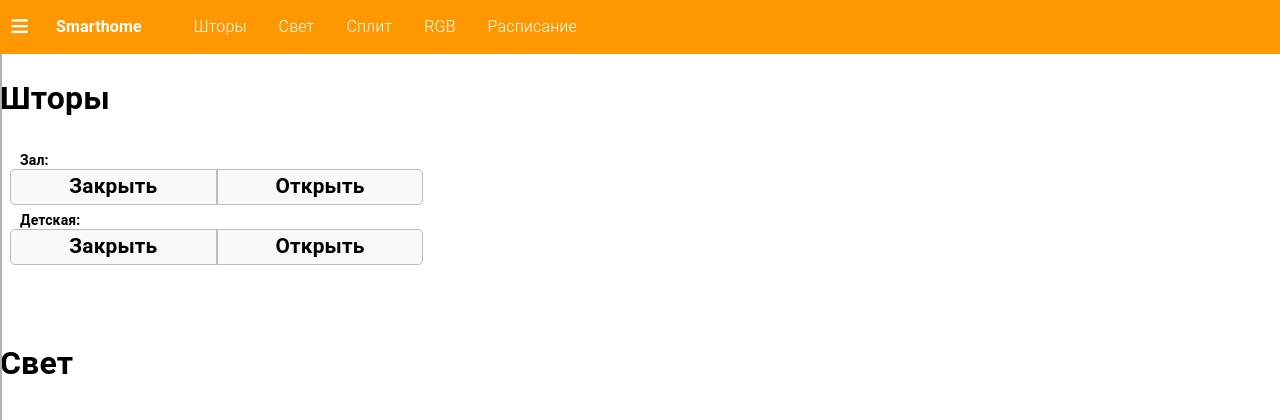
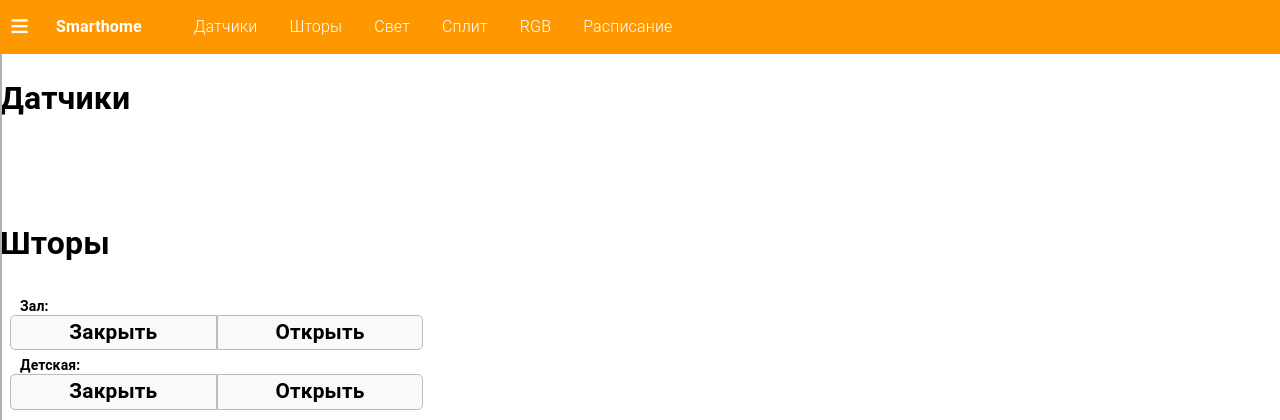
Before and after one commit to AndroiDjo/smarthome, a Flask app: template websrv/templates/index.html in a window 1280 px wide. Shown: the top 420 px of the page. Run offline with Flask 2, Linux system fonts and the light colour scheme; the template is opened without the code that fills it: most values are stand-ins (such as "Sample title", 1, 10 or a date in 2020); parts of the project's set-up code (start-up, migrations or seed data) failed here and were passed over.

Commit message:
вывел датчики в интерфейс

```diff
--- a/websrv/app.py
+++ b/websrv/app.py
@@ -13,7 +13,8 @@ client = mqtt.Client()
 def index():
     json_string = json.dumps(conf.get_config())
     schedule_string = json.dumps(MqttScheduler.getSchedule())
-    return render_template('index.html', config=json_string, schedule=schedule_string)
+    sensors_string = json.dumps(snsr.get_config())
+    return render_template('index.html', config=json_string, schedule=schedule_string, sensors=sensors_string)
 
 @app.route('/dev')
 def indexdev():
--- a/websrv/templates/index.html
+++ b/websrv/templates/index.html
@@ -39,6 +39,7 @@
  <div id="sideNav" class="sidenav">
   <span href="javascript:void(0)" class="close" onclick="document.getElementById('sideNav').classList.toggle('open');">&times;</span>
   <div class="in"></div>
+  <a href="#sensor">Датчики</a>
   <a href="#curtain">Шторы</a>
   <a href="#light">Свет</a>
   <a href="#split">Сплит</a>
@@ -48,6 +49,7 @@
  <div class="sideopen warning"><a onclick="document.getElementById('sideNav').classList.toggle('open');">&equiv;</a></div>
  <ul class="nav fix warning" id="topNav">
   <li><a href="/" class="brand">Smarthome</a></li>
+  <li><a href="#sensor">Датчики</a></li>
   <li><a href="#curtain">Шторы</a></li>
   <li><a href="#light">Свет</a></li>
   <li><a href="#split">Сплит</a></li>
@@ -56,6 +58,11 @@
   <!-- <li class="-exit"><a href="#" id="btn_exit" onclick="logout()">Exit</a></li> -->
   <li class="-icon"><a href="#" onclick="document.getElementById('topNav').classList.toggle('res');">&equiv;</a></li>
  </ul>
+
+    <a name="sensor"><br/><br/></a>
+    <h1>Датчики</h1>
+    <ul id="sensorContainer" class="l-g"></ul>
+
     <a name="curtain"><br/><br/></a>
     <h1>Шторы</h1>
     <div class="row">
@@ -147,10 +154,12 @@
 
     <div id="configs" hidden>{{config}}</div>
     <div id="schedule" hidden>{{schedule}}</div>
+    <div id="sensors" hidden>{{sensors}}</div>
     <script>
      /*************CONSTANT*BEGIN***********/
      var dictSchedulePeriod = {daily:"Ежедневно",workday:"Рабочие дни",weekend:"Выходные дни",hour:"Каждый час",minute:"Каждую минуту",second:"Каждую секунду"};
-     var dictCommands = {'curtain/hall':{'name':'Шторы зал','commands':[{'name':'Закрыть шторы','command':'{"curtain":true,"stepmoveto":19300}','tag':'curtainhallcloseschedule'},{'name':'Открыть шторы','command':'{"curtain":false,"stepmoveto":19000}','tag':'curtainhallopenschedule'}]},'curtain/childroom':{'name':'Шторы детская','commands':[{'name':'Закрыть шторы','command':'{"curtain":true,"stepmoveto":20900}','tag':'curtainchildcloseschedule'},{'name':'Открыть шторы','command':'{"curtain":false,"stepmoveto":20000}','tag':'curtainchildopenschedule'}]},'lightcloud/childroom':{'name':'Тучка','commands':[{'name':'Включить','command':'{"power":true}','tag':'childcloudonschedule'},{'name':'Выключить','command':'{"power":false}','tag':'childcloudoffschedule'}]}};
+     var dictCommands = {'curtain/hall':{'name':'Шторы зал','commands':[{'name':'Закрыть шторы','command':'{"curtain":true,"stepmoveto":19300}','tag':'curtainhallcloseschedule'},{'name':'Открыть шторы','command':'{"curtain":false,"stepmoveto":19000}','tag':'curtainhallopenschedule'}]},'curtain/childroom':{'name':'Шторы детская','commands':[{'name':'Закрыть шторы','command':'{"curtain":true,"stepmoveto":20900}','tag':'curtainchildcloseschedule'},{'name':'Открыть шторы','command':'{"curtain":false,"stepmoveto":20000}','tag':'curtainchildopenschedule'}]},'lightcloud/childroom':{'name':'Тучка','commands':[{'name':'Включить','command':'{"power":true}','tag':'childcloudonschedule'},{'name':'Выключить','command':'{"power":false}','tag':'childcloudoffschedule'}]},'sensor/req':{'name':'Датчики','commands':[{'name':'Получить данные','command':'{"getall":1}','tag':'allsensorsgetschedule'}]}};
+     var dictLocations = {childroom:"Детская", hall:"Зал"};
      var cmdContainerId = 'tdCommandContainer';
      var tdCommandId = 'tdCommandId';
      var tdSelectTopicId = 'tdSelectTopicId';
@@ -162,6 +171,7 @@
 
      var config = JSON.parse($("#configs").text());
      var scheduleJson = JSON.parse($("#schedule").text());
+     var sensorsJson = JSON.parse($("#sensors").text());
 
      function setDefaults(config){
          $("input[type=checkbox]").each(function(index){
@@ -416,12 +426,22 @@
        buildCommandSelect("#"+cmdContainerId, $("#"+tdSelectTopicId+" :selected").val());
      }
 
+     function buildSensorsList(container, json) {
+        $(container).empty();
+        for (var keytag in json) {
+            if (json[keytag].kind === "temperature") {
+                $(container).append($('<li>').html("<b>"+dictLocations[json[keytag].location]+":</b> температура: "+json[keytag].temperature+"; влажность: "+json[keytag].humidity+"%; время замера: "+json[keytag].date));
+            }
+        }
+     }
+
      jQuery(document).ready(function(){
         jQuery('.spoiler-text').hide();
         jQuery('.spoiler').click(function(){
             jQuery(this).toggleClass("folded").toggleClass("unfolded").next().slideToggle('slow');
         });
         setDefaults(config);
+        buildSensorsList("#sensorContainer", sensorsJson);
         buildHtmlTable(scheduleTableId, scheduleJson);
      });
 
```
